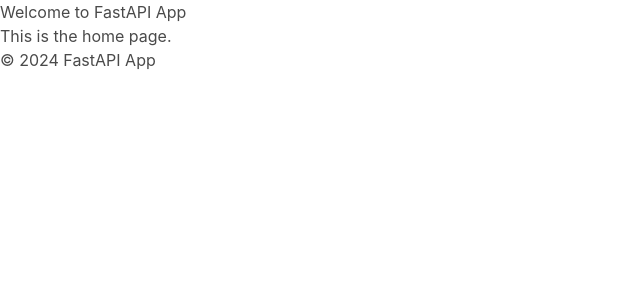
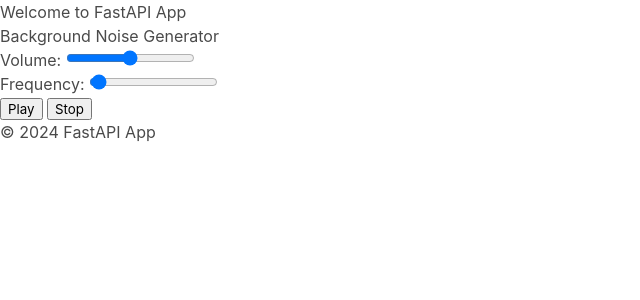
Before and after one commit to PR-Pilot-AI/rapid-prototyper, a FastAPI app: page / in a window 1280 px wide. Shown: the top 300 px of the page, without its empty margins (0-640 px from the left). Run offline with FastAPI, Linux system fonts and the light colour scheme.

Commit message:
Update index.html.jinja2 with initial implementation of background noise generator

```diff
--- a/templates/index.html.jinja2
+++ b/templates/index.html.jinja2
@@ -3,5 +3,54 @@
 {% block title %}Home{% endblock %}
 
 {% block content %}
-    <h2>This is the home page.</h2>
+    <h2>Background Noise Generator</h2>
+    <div>
+        <label for="volume">Volume:</label>
+        <input type="range" id="volume" name="volume" min="0" max="100" value="50">
+    </div>
+    <div>
+        <label for="frequency">Frequency:</label>
+        <input type="range" id="frequency" name="frequency" min="20" max="20000" value="440">
+    </div>
+    <div>
+        <button id="playButton">Play</button>
+        <button id="stopButton">Stop</button>
+    </div>
+
+    <script>
+        let audioContext = new (window.AudioContext || window.webkitAudioContext)();
+        let oscillator = null;
+
+        document.getElementById('playButton').addEventListener('click', function() {
+            if (!oscillator) {
+                oscillator = audioContext.createOscillator();
+                oscillator.type = 'white';
+                oscillator.frequency.setValueAtTime(document.getElementById('frequency').value, audioContext.currentTime);
+                oscillator.connect(audioContext.destination);
+                oscillator.start();
+            }
+        });
+
+        document.getElementById('stopButton').addEventListener('click', function() {
+            if (oscillator) {
+                oscillator.stop();
+                oscillator.disconnect();
+                oscillator = null;
+            }
+        });
+
+        document.getElementById('volume').addEventListener('input', function() {
+            if (oscillator) {
+                let gainNode = audioContext.createGain();
+                gainNode.gain.setValueAtTime(this.value / 100, audioContext.currentTime);
+                oscillator.connect(gainNode).connect(audioContext.destination);
+            }
+        });
+
+        document.getElementById('frequency').addEventListener('input', function() {
+            if (oscillator) {
+                oscillator.frequency.setValueAtTime(this.value, audioContext.currentTime);
+            }
+        });
+    </script>
 {% endblock %}
```
